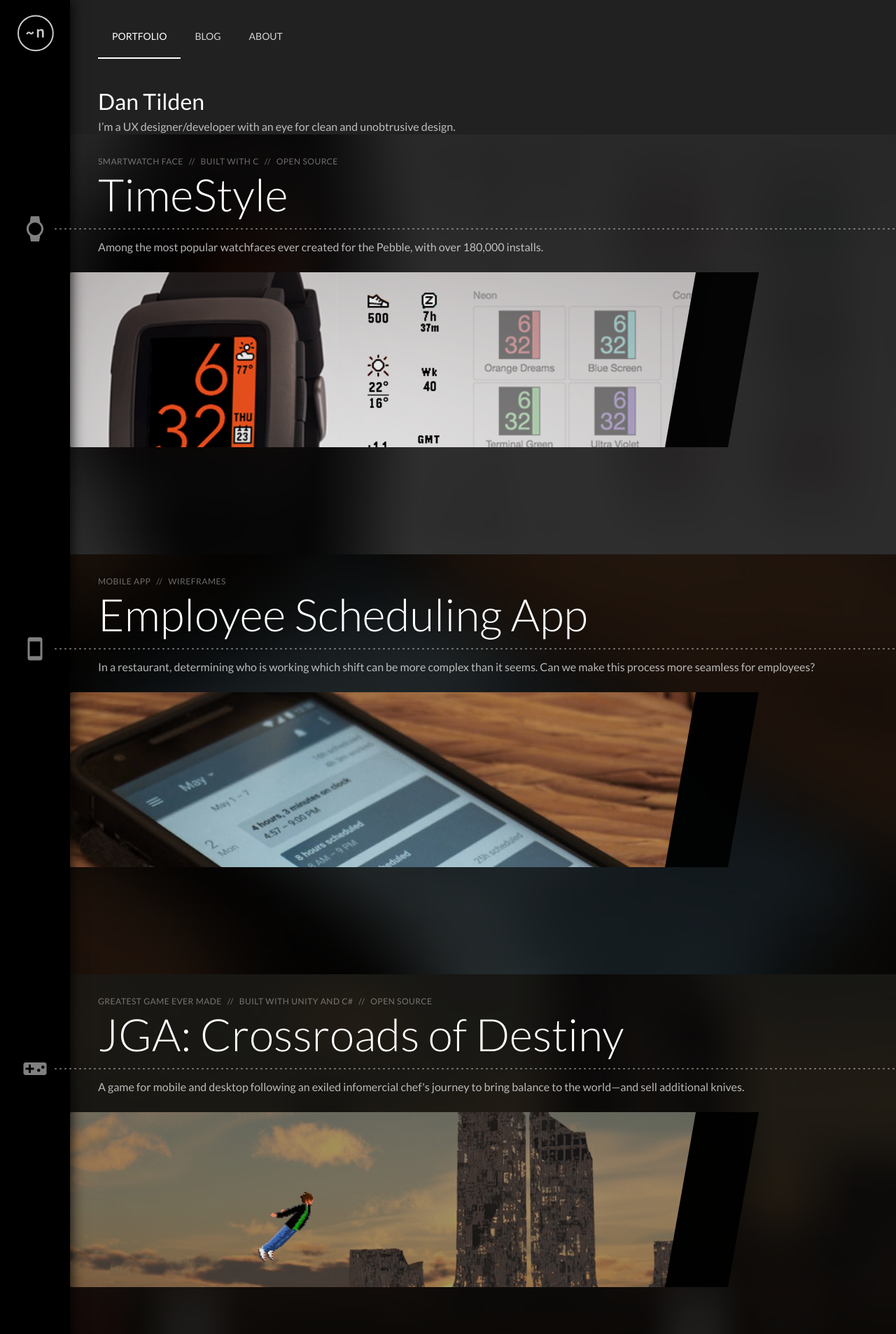
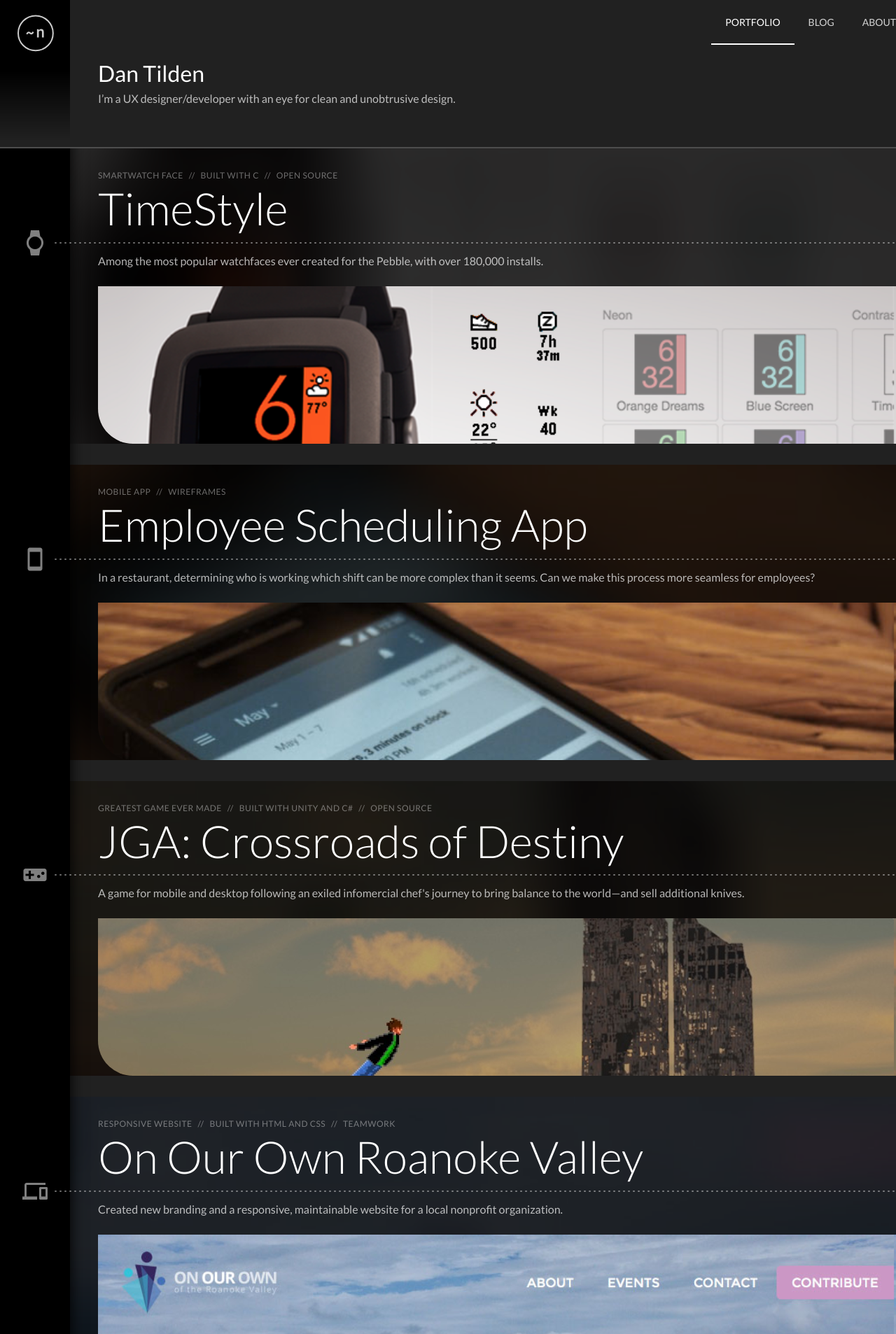
Before and after one commit to tilden/tilden.github.io, a Jekyll site: the page built from index.html, in a window 1280 px wide. Shown: the top 1906 px of the page at 70% size. Built offline with Jekyll 4.4.1, drawn with Linux system fonts in a browser that asks for light colours; nearby versions of some CDN libraries.

Commit message:
perfectly cromulent resize behavior

```diff
--- a/css/style.scss
+++ b/css/style.scss
@@ -69,20 +69,22 @@
   left: 0;
   right: 0;
   z-index: 10;
-  height: 192px;
+  height: 212px;
   transition: background-color 0.5s;
   background: $material-grey-900;
+  position: relative;
 
 
   &::after {
     position: absolute;
     bottom: 0;
-    top: 0;
+    height: 2px;
     content: "";
     left: -5px;
     right: -5px;
     pointer-events: none;
-    box-shadow: 0 4px 5px 0 rgba(0, 0, 0, 0.14), 0 1px 10px 0 rgba(0, 0, 0, 0.12), 0 2px 4px -1px rgba(0, 0, 0, 0.4);
+    background-color: white;
+    opacity: 0.2;
   }
 
   .nav-lower {
@@ -200,11 +202,7 @@
 }
 
 .nav-upper.central-col {
-    padding-top: 20px;
-    padding-bottom: 20px;
-    padding-left: 140px;
-    display: -webkit-flex;
-    display: flex;
+  text-align: right;
 }
 
 .nav-tabs {
@@ -212,8 +210,7 @@
   font-size: 18px;
   padding: 0;
   margin: 0 -20px 0 0;
-  display: -webkit-flex;
-  display: flex;
+  display: inline-flex;
 
   li {
     line-height: 64px;
@@ -247,7 +244,10 @@
 .project-card {
   color: white;
   text-align: left;
-  height: 600px;
+  // height: 60vw;
+  // min-height: 600px;
+  // max-height: 50vh;
+  height: auto;
   display: block;
   background-size: cover;
   background-color: black;
@@ -347,36 +347,27 @@
   .thumb {
     background-size: cover;
     background-position-x: -3px;
-    height: 250px;
-    width: 80%;
+    height: 30vw;
+    max-height: 25vh;
+    width: 100%;
     border-radius: 2px 0 0 2px;
-    position: relative;
     background-color: inherit;
     transition: background-position 0.2s;
-    opacity: 0.9;
     margin-bottom: 30px;
-    margin-left: -40px;
+    border-top-left-radius: 00px;
+    border-bottom-left-radius: 50px;
+    border: 0px solid rgba(255,255,255, .5);
+    // margin-left: -40px;
 
-    &::after, &::before {
-      content: '';
-      position: absolute;
-      height: 100%;
-      width: 90px;
-      transform: skewX(-10deg);
-    }
-
-    &::after {
-      background-image: linear-gradient(to right, #3d5afe, transparent);
-      transition: opacity 0.2s;
-      width: 200px;
-      right: -160px;
-      opacity: 0;
-    }
-
-    &::before {
-      right: -50px;
-      background-color: inherit;
-    }
+    // &::after  {
+    //   content: '';
+    //   background: rgba(0, 0, 0, 0.288);
+    //   position: absolute;
+    //   top: 0;
+    //   left: 100%;
+    //   bottom: 0;
+    //   right: -100vw;
+    // }
   }
 
 
```
